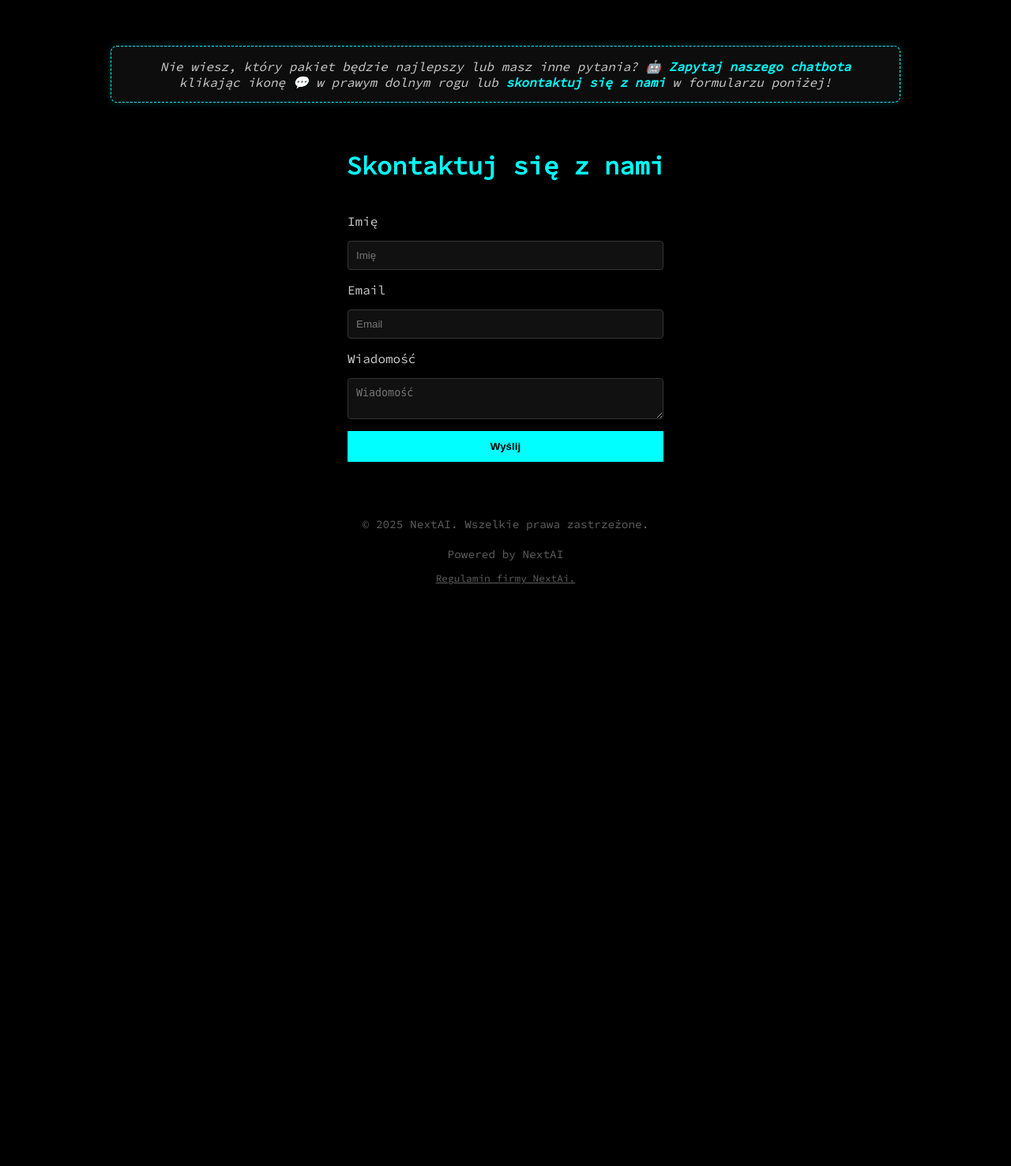
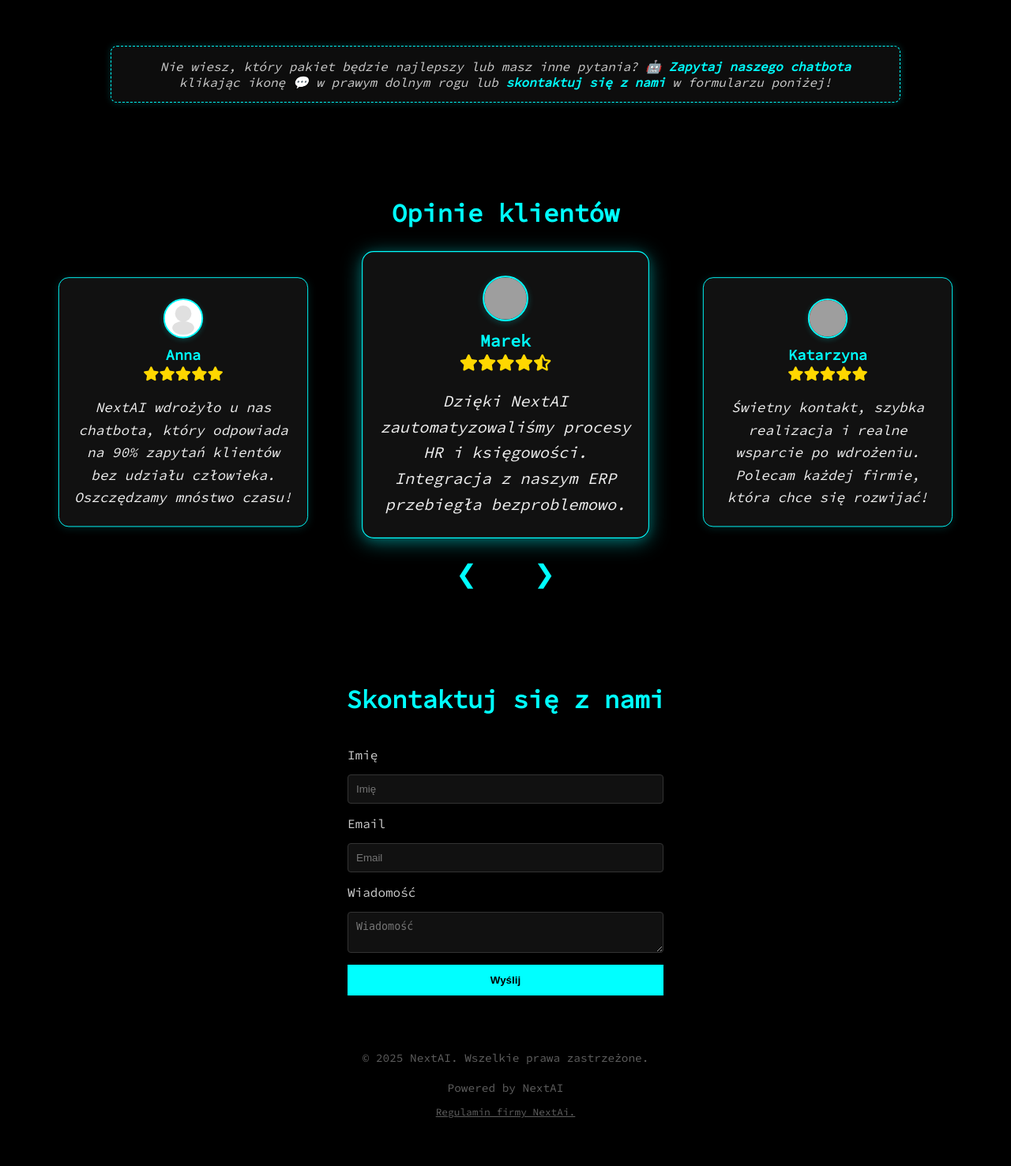
Before and after one commit to MatysiakQ/NextAI, a PHP site: page / in a window 1280 px wide. Shown: the part 5010-6487 px from the top of the page at 79% size. Before the commit the page ends 5750 px from the top, so only its background shows below. Run offline with PHP 8.4, Linux system fonts and the light colour scheme; grey boxes are pictures that could not be loaded.

Commit message:
patrz to to sie zesrasz xd

```diff
--- a/main/index.html
+++ b/main/index.html
@@ -6,17 +6,23 @@
   <meta charset="UTF-8" />
   <meta name="viewport" content="width=device-width, initial-scale=1.0" />
   <meta name="description" content="NextAI – Twój cyfrowy partner w pracy, komunikacji i codzienności." />
+  <meta property="og:title" content="NextAI – Twój Cyfrowy Partner" />
+  <meta property="og:description" content="Automatyzacja, chatboty, AI dla firm. Sprawdź ofertę NextAI!" />
+  <meta property="og:image" content="URL_DO_TWOJEGO_LOGO_LUB_GRAFIKI" />
+  <meta property="og:type" content="website" />
+  <meta property="og:url" content="https://Next-AI.pl/" />
   <title>NextAI – Twój Cyfrowy Partner</title>
   <link href="https://fonts.googleapis.com/css2?family=Source+Code+Pro&display=swap" rel="stylesheet" />
   <link rel="stylesheet" href="https://cdnjs.cloudflare.com/ajax/libs/font-awesome/6.7.2/css/all.min.css"
     integrity="sha512-Evv84Mr4kqVGRNSgIGL/F/aIDqQb7xQ2vcrdIwxfjThSH8CSR7PBEakCr51Ck+w+/U6swU2Im1vVX0SVk9ABhg=="
     crossorigin="anonymous" referrerpolicy="no-referrer" />
   <link rel="stylesheet" href="style.css" />
-  <link rel="icon" type="image/png" href="nextai.jpg">
+  <link rel="icon" href="favicon.ico" type="image/x-icon" />
 
 </head>
 
 <body>
+  <div id="progress-bar"></div>
   <div class="background-grid"></div>
 
   <header class="hero-section">
@@ -289,6 +295,155 @@
 
     </section>
 
+    <!-- TESTIMONIALS SECTION -->
+    <section class="testimonials" id="testimonials">
+      <h2 class="section-title glitch" data-text="Opinie klientów">Opinie klientów</h2>
+      <div class="testimonial-slider">
+        <div class="testimonial-card">
+          <!-- Biały ludzik SVG -->
+          <span class="testimonial-avatar" style="background:#fff;display:flex;align-items:center;justify-content:center;">
+            <svg width="54" height="54" viewBox="0 0 54 54" fill="none">
+              <circle cx="27" cy="20" r="12" fill="#e0e0e0"/>
+              <ellipse cx="27" cy="41" rx="16" ry="10" fill="#e0e0e0"/>
+            </svg>
+          </span>
+          <span class="testimonial-name">Anna</span>
+          <span class="testimonial-stars">
+            <i class="fa fa-star"></i><i class="fa fa-star"></i><i class="fa fa-star"></i><i class="fa fa-star"></i><i class="fa fa-star"></i>
+          </span>
+          <p class="testimonial-text">NextAI wdrożyło u nas chatbota, który odpowiada na 90% zapytań klientów bez udziału człowieka. Oszczędzamy mnóstwo czasu!</p>
+        </div>
+        <div class="testimonial-card">
+          <!-- Zdjęcie polany dla Marka -->
+          <img src="https://images.unsplash.com/photo-1506744038136-46273834b3fb?auto=format&fit=facearea&w=400&h=400&facepad=2" alt="Marek" class="testimonial-avatar" />
+          <span class="testimonial-name">Marek</span>
+          <span class="testimonial-stars">
+            <i class="fa fa-star"></i><i class="fa fa-star"></i><i class="fa fa-star"></i><i class="fa fa-star"></i><i class="fa fa-star-half-alt"></i>
+          </span>
+          <p class="testimonial-text">Dzięki NextAI zautomatyzowaliśmy procesy HR i księgowości. Integracja z naszym ERP przebiegła bezproblemowo.</p>
+        </div>
+        <div class="testimonial-card">
+          <img src="https://randomuser.me/api/portraits/women/65.jpg" alt="Katarzyna" class="testimonial-avatar" />
+          <span class="testimonial-name">Katarzyna</span>
+          <span class="testimonial-stars">
+            <i class="fa fa-star"></i><i class="fa fa-star"></i><i class="fa fa-star"></i><i class="fa fa-star"></i><i class="fa fa-star"></i>
+          </span>
+          <p class="testimonial-text">Świetny kontakt, szybka realizacja i realne wsparcie po wdrożeniu. Polecam każdej firmie, która chce się rozwijać!</p>
+        </div>
+        <div class="testimonial-card">
+          <!-- Biały ludzik SVG -->
+          <span class="testimonial-avatar" style="background:#fff;display:flex;align-items:center;justify-content:center;">
+            <svg width="54" height="54" viewBox="0 0 54 54" fill="none">
+              <circle cx="27" cy="20" r="12" fill="#e0e0e0"/>
+              <ellipse cx="27" cy="41" rx="16" ry="10" fill="#e0e0e0"/>
+            </svg>
+          </span>
+          <span class="testimonial-name">JanekX</span>
+          <span class="testimonial-stars">
+            <i class="fa fa-star"></i><i class="fa fa-star"></i><i class="fa fa-star"></i><i class="fa fa-star"></i><i class="fa-regular fa-star"></i>
+          </span>
+          <p class="testimonial-text">Bardzo szybka reakcja na zgłoszenie i świetna obsługa. Polecam każdemu!</p>
+        </div>
+        <div class="testimonial-card">
+          <img src="https://randomuser.me/api/portraits/men/41.jpg" alt="Piotr" class="testimonial-avatar" />
+          <span class="testimonial-name">Piotr</span>
+          <span class="testimonial-stars">
+            <i class="fa fa-star"></i><i class="fa fa-star"></i><i class="fa fa-star"></i><i class="fa fa-star-half-alt"></i><i class="fa-regular fa-star"></i>
+          </span>
+          <p class="testimonial-text">System NextAI pomógł nam zautomatyzować obsługę klienta. Warto!</p>
+        </div>
+        <div class="testimonial-card">
+          <!-- Biały ludzik SVG -->
+          <span class="testimonial-avatar" style="background:#fff;display:flex;align-items:center;justify-content:center;">
+            <svg width="54" height="54" viewBox="0 0 54 54" fill="none">
+              <circle cx="27" cy="20" r="12" fill="#e0e0e0"/>
+              <ellipse cx="27" cy="41" rx="16" ry="10" fill="#e0e0e0"/>
+            </svg>
+          </span>
+          <span class="testimonial-name">Ewa</span>
+          <span class="testimonial-stars">
+            <i class="fa fa-star"></i><i class="fa fa-star"></i><i class="fa fa-star"></i><i class="fa fa-star"></i><i class="fa fa-star"></i>
+          </span>
+          <p class="testimonial-text">Bardzo polecam! Kontakt z zespołem NextAI to czysta przyjemność.</p>
+        </div>
+        <div class="testimonial-card">
+          <!-- Avatar: kot -->
+          <img src="https://cdn2.thecatapi.com/images/MTY3ODIyMQ.jpg" alt="Ola" class="testimonial-avatar" />
+          <span class="testimonial-name">Ola</span>
+          <span class="testimonial-stars">
+            <i class="fa fa-star"></i><i class="fa fa-star"></i><i class="fa fa-star"></i><i class="fa fa-star"></i><i class="fa fa-star"></i>
+          </span>
+          <p class="testimonial-text">Super wsparcie, szybka odpowiedź na każde pytanie. Polecam każdemu, kto chce mieć nowoczesną firmę!</p>
+        </div>
+        <div class="testimonial-card">
+          <!-- Avatar: pies -->
+          <img src="https://images.dog.ceo/breeds/husky/n02110185_1469.jpg" alt="Bartek" class="testimonial-avatar" />
+          <span class="testimonial-name">Bartek</span>
+          <span class="testimonial-stars">
+            <i class="fa fa-star"></i><i class="fa fa-star"></i><i class="fa fa-star"></i><i class="fa fa-star"></i><i class="fa-regular fa-star"></i>
+          </span>
+          <p class="testimonial-text">Wszystko działa jak należy, wdrożenie przebiegło sprawnie. 4/5, bo zawsze można coś poprawić!</p>
+        </div>
+        <div class="testimonial-card">
+          <!-- Avatar: rowerzysta -->
+          <img src="https://images.unsplash.com/photo-1465101046530-73398c7f28ca?auto=format&fit=facearea&w=400&h=400&facepad=2" alt="Michał" class="testimonial-avatar" />
+          <span class="testimonial-name">Michał</span>
+          <span class="testimonial-stars">
+            <i class="fa fa-star"></i><i class="fa fa-star"></i><i class="fa fa-star"></i><i class="fa fa-star"></i><i class="fa fa-star"></i>
+          </span>
+          <p class="testimonial-text">NextAI to prawdziwy gamechanger. Automatyzacja faktur i powiadomień działa bez zarzutu!</p>
+        </div>
+        <div class="testimonial-card">
+          <!-- Avatar: piesek -->
+          <img src="https://images.dog.ceo/breeds/poodle-toy/n02113624_9550.jpg" alt="Julia" class="testimonial-avatar" />
+          <span class="testimonial-name">julka_tech</span>
+          <span class="testimonial-stars">
+            <i class="fa fa-star"></i><i class="fa fa-star"></i><i class="fa fa-star"></i><i class="fa fa-star"></i><i class="fa fa-star"></i>
+          </span>
+          <p class="testimonial-text">Bardzo intuicyjny panel administracyjny i świetny kontakt z zespołem NextAI.</p>
+        </div>
+        <div class="testimonial-card">
+          <!-- Avatar: kotek -->
+          <img src="https://cdn2.thecatapi.com/images/bpc.jpg" alt="Tomasz" class="testimonial-avatar" />
+          <span class="testimonial-name">Tomasz</span>
+          <span class="testimonial-stars">
+            <i class="fa fa-star"></i><i class="fa fa-star"></i><i class="fa fa-star"></i><i class="fa fa-star"></i><i class="fa fa-star-half-alt"></i>
+          </span>
+          <p class="testimonial-text">Dobre ceny, szybka realizacja, polecam każdemu przedsiębiorcy!</p>
+        </div>
+        <div class="testimonial-card">
+          <!-- Avatar: piesek -->
+          <img src="https://images.dog.ceo/breeds/beagle/n02088364_11136.jpg" alt="Krzysztof" class="testimonial-avatar" />
+          <span class="testimonial-name">krzysiek_biz</span>
+          <span class="testimonial-stars">
+            <i class="fa fa-star"></i><i class="fa fa-star"></i><i class="fa fa-star"></i><i class="fa fa-star"></i><i class="fa-regular fa-star"></i>
+          </span>
+          <p class="testimonial-text">Dobra obsługa, szybka odpowiedź, ale panel mógłby być bardziej rozbudowany.</p>
+        </div>
+        <div class="testimonial-card">
+          <!-- Avatar: samochód -->
+          <img src="https://images.unsplash.com/photo-1464983953574-0892a716854b?auto=format&fit=facearea&w=400&h=400&facepad=2" alt="Agnieszka" class="testimonial-avatar" />
+          <span class="testimonial-name">Agnieszka</span>
+          <span class="testimonial-stars">
+            <i class="fa fa-star"></i><i class="fa fa-star"></i><i class="fa fa-star"></i><i class="fa fa-star"></i><i class="fa fa-star"></i>
+          </span>
+          <p class="testimonial-text">Polecam każdemu, kto chce zautomatyzować swoją firmę. NextAI to świetny wybór!</p>
+        </div>
+        <div class="testimonial-card">
+          <!-- Avatar: kotek -->
+          <img src="https://cdn2.thecatapi.com/images/6qi.jpg" alt="Natalia" class="testimonial-avatar" />
+          <span class="testimonial-name">natalka.dev</span>
+          <span class="testimonial-stars">
+            <i class="fa fa-star"></i><i class="fa fa-star"></i><i class="fa fa-star"></i><i class="fa fa-star"></i><i class="fa-regular fa-star"></i>
+          </span>
+          <p class="testimonial-text">Bardzo dobra współpraca, choć wdrożenie trwało trochę dłużej niż zakładano.</p>
+        </div>
+      </div>
+      <div class="testimonial-controls">
+        <button class="testimonial-prev" aria-label="Poprzednia opinia">&#10094;</button>
+        <button class="testimonial-next" aria-label="Następna opinia">&#10095;</button>
+      </div>
+    </section>
 
     <section id="contact" class="contact spotlight">
       <h2 class="section-title glitch" data-text="Skontaktuj się z nami">Skontaktuj się z nami</h2>
--- a/main/main.js
+++ b/main/main.js
@@ -512,21 +512,85 @@ document.querySelector('.contact-form').addEventListener('submit', async functio
 });
 
 // Testimonials slider
-document.addEventListener('DOMContentLoaded', () => {
+(function(){
   const testimonials = document.querySelectorAll('.testimonial-card');
   const prevBtn = document.querySelector('.testimonial-prev');
   const nextBtn = document.querySelector('.testimonial-next');
+  if (!testimonials.length) return;
   let idx = 0;
-  if (testimonials.length) testimonials[0].classList.add('active');
-  function showTestimonial(i) {
-    testimonials.forEach((el, j) => el.classList.toggle('active', j === i));
+  let autoInterval = null;
+
+  function updateTestimonials() {
+    testimonials.forEach((el, i) => {
+      el.classList.remove('left', 'center', 'right', 'hidden');
+      if (i === idx % testimonials.length) {
+        el.classList.add('left');
+      } else if (i === (idx + 1) % testimonials.length) {
+        el.classList.add('center');
+      } else if (i === (idx + 2) % testimonials.length) {
+        el.classList.add('right');
+      } else {
+        el.classList.add('hidden');
+      }
+    });
   }
+
+  function nextTestimonial() {
+    idx = (idx + 1) % testimonials.length;
+    updateTestimonials();
+  }
+
+  function prevTestimonial() {
+    idx = (idx - 1 + testimonials.length) % testimonials.length;
+    updateTestimonials();
+  }
+
+  function startAutoSlide() {
+    if (autoInterval) clearInterval(autoInterval);
+    autoInterval = setInterval(nextTestimonial, 5000);
+  }
+
+  updateTestimonials();
+  startAutoSlide();
+
   prevBtn?.addEventListener('click', () => {
-    idx = (idx - 1 + testimonials.length) % testimonials.length;
-    showTestimonial(idx);
+    prevTestimonial();
+    startAutoSlide();
   });
   nextBtn?.addEventListener('click', () => {
-    idx = (idx + 1) % testimonials.length;
-    showTestimonial(idx);
+    nextTestimonial();
+    startAutoSlide();
+  });
+})();
+
+document.querySelector('.newsletter-form')?.addEventListener('submit', function(e) {
+  e.preventDefault();
+  const email = this.newsletter_email.value.trim();
+  if (!/^[^\s@]+@[^\s@]+\.[^\s@]+$/.test(email)) return alert('Podaj poprawny email!');
+  // Tu możesz dodać fetch do backendu lub Mailchimp
+  this.reset();
+  document.querySelector('.newsletter-success').classList.remove('hidden');
+  setTimeout(() => document.querySelector('.newsletter-success').classList.add('hidden'), 4000);
+});
+
+window.addEventListener('DOMContentLoaded', () => {
+  const bar = document.getElementById('progress-bar');
+  if (!bar) return;
+  let width = 0;
+  bar.style.width = '0';
+  const interval = setInterval(() => {
+    width += Math.random() * 10;
+    bar.style.width = Math.min(width, 90) + '%';
+    if (width >= 90) clearInterval(interval);
+  }, 120);
+  window.addEventListener('load', () => {
+    bar.style.width = '100%';
+    setTimeout(() => bar.style.opacity = '0', 400);
   });
 });
+
+window.addEventListener('scroll', () => {
+  document.querySelectorAll('section').forEach((sec, i) => {
+    sec.style.backgroundPositionY = `${window.scrollY * 0.05 * (i % 2 === 0 ? 1 : -1)}px`;
+  });
+});
--- a/main/style.css
+++ b/main/style.css
@@ -291,6 +291,10 @@ a:hover {
 section {
   padding: 60px 20px;
   text-align: center;
+  background-position: center 0;
+  background-repeat: no-repeat;
+  background-size: cover;
+  transition: background-position 0.3s;
 }
 
 .section-title {
@@ -1759,3 +1763,258 @@ textarea:-moz-autofill {
     margin-bottom: 18px;
   }
 }
+
+.newsletter {
+  margin: 60px auto 0 auto;
+  max-width: 500px;
+  text-align: center;
+}
+.newsletter-form {
+  display: flex;
+  gap: 10px;
+  justify-content: center;
+  margin-top: 18px;
+}
+.newsletter-form input[type="email"] {
+  padding: 12px;
+  border: 1px solid var(--accent-default);
+  border-radius: 6px;
+  background: #111;
+  color: #fff;
+  font-size: 1rem;
+  width: 60%;
+}
+.newsletter-form button {
+  padding: 12px 24px;
+  background: var(--accent-premium);
+  color: #fff;
+  border: none;
+  border-radius: 6px;
+  font-weight: bold;
+  cursor: pointer;
+  font-size: 1rem;
+  transition: background .3s;
+}
+.newsletter-form button:hover {
+  background: #a347ff;
+}
+.newsletter-success {
+  color: #0ff;
+  margin-top: 18px;
+  font-weight: bold;
+  font-size: 1.1rem;
+}
+
+/*=========================================
+  TESTIMONIALS
+=========================================*/
+.testimonials {
+  margin: 60px auto 0 auto;
+  max-width: 1100px;
+  text-align: center;
+}
+.testimonial-slider {
+  position: relative;
+  display: flex;
+  justify-content: center;
+  align-items: stretch;
+  min-height: 360px;
+  margin-bottom: 18px;
+  flex-wrap: nowrap;
+  overflow: visible;
+  gap: 48px;
+}
+.testimonial-card {
+  background: #111;
+  border: 1.5px solid var(--accent-default);
+  border-radius: 14px;
+  padding: 28px 18px 18px 18px;
+  color: #eee;
+  font-size: 1.1rem;
+  box-shadow: 0 2px 12px #0ff2;
+  width: 340px;
+  min-width: 340px;
+  max-width: 340px;
+  min-height: 340px;
+  height: 340px;
+  text-align: center;
+  display: flex;
+  flex-direction: column;
+  align-items: center;
+  position: absolute;
+  top: 0;
+  left: 50%;
+  opacity: 0;
+  pointer-events: none;
+  transform: scale(0.9) translateX(-50%) translateY(30px);
+  transition:
+    opacity .5s cubic-bezier(.4,1.2,.6,1),
+    transform .5s cubic-bezier(.4,1.2,.6,1),
+    box-shadow .5s;
+  z-index: 1;
+}
+.testimonial-card.left {
+  opacity: 1;
+  pointer-events: auto;
+  transform: translateX(-170%) scale(0.93) translateY(10px);
+  z-index: 2;
+}
+.testimonial-card.center {
+  opacity: 1;
+  pointer-events: auto;
+  transform: translateX(-50%) scale(1.07) translateY(0);
+  box-shadow: 0 4px 24px #0ff6, 0 2px 12px #0ff2;
+  z-index: 3;
+}
+.testimonial-card.right {
+  opacity: 1;
+  pointer-events: auto;
+  transform: translateX(70%) scale(0.93) translateY(10px);
+  z-index: 2;
+}
+.testimonial-card.hidden {
+  opacity: 0;
+  pointer-events: none;
+  transform: scale(0.9) translateX(-50%) translateY(30px);
+  z-index: 1;
+}
+.testimonial-avatar {
+  width: 54px;
+  height: 54px;
+  border-radius: 50%;
+  border: 2px solid var(--accent-default);
+  object-fit: cover;
+  box-shadow: 0 2px 8px #0ff3;
+  background: #222;
+  margin-bottom: 10px;
+  display: flex;
+  align-items: center;
+  justify-content: center;
+}
+.testimonial-card .testimonial-avatar svg {
+  display: block;
+  width: 54px;
+  height: 54px;
+}
+.testimonial-name {
+  font-weight: bold;
+  font-size: 1.13em;
+  color: var(--accent-default);
+  margin-bottom: 2px;
+  display: block;
+}
+.testimonial-stars {
+  color: #FFD700;
+  font-size: 1.1em;
+  margin-bottom: 8px;
+  display: block;
+}
+.testimonial-text {
+  margin-top: 4px;
+  color: #eee;
+  font-size: 1.08em;
+  line-height: 1.6;
+  font-style: italic;
+  text-align: center;
+  flex: 1 1 auto;
+  display: flex;
+  align-items: center;
+  justify-content: center;
+}
+.testimonial-controls {
+  margin-top: 0;
+  display: flex;
+  justify-content: center;
+  gap: 48px; /* większy odstęp między strzałkami */
+}
+.testimonial-controls button {
+  background: none;
+  border: none;
+  color: var(--accent-default);
+  font-size: 2rem;
+  cursor: pointer;
+  transition: color .3s;
+  padding: 0 12px; /* dodatkowy odstęp od kafelków */
+}
+
+.testimonial-controls button:hover {
+  color: #00ffe0;
+}
+@media (max-width: 1100px) {
+  .testimonial-slider {
+    gap: 24px;
+  }
+  .testimonial-card {
+    width: 280px;
+    min-width: 280px;
+    max-width: 280px;
+    min-height: 320px;
+    height: 320px;
+    font-size: 1em;
+  }
+  .testimonial-card.left {
+    transform: translateX(-140%) scale(0.93) translateY(10px);
+  }
+  .testimonial-card.right {
+    transform: translateX(40%) scale(0.93) translateY(10px);
+  }
+}
+@media (max-width: 900px) {
+  .testimonial-slider {
+    gap: 12px;
+  }
+  .testimonial-card {
+    width: 180px;
+    min-width: 180px;
+    max-width: 180px;
+    min-height: 220px;
+    height: 220px;
+    font-size: 0.98em;
+  }
+  .testimonial-card.left {
+    transform: translateX(-110%) scale(0.93) translateY(10px);
+  }
+  .testimonial-card.right {
+    transform: translateX(10%) scale(0.93) translateY(10px);
+  }
+}
+@media (max-width: 700px) {
+  .testimonial-card {
+    max-width: 98vw;
+    min-width: 0;
+    width: 98vw;
+    font-size: 0.97em;
+    min-height: 0;
+    height: auto;
+  }
+}
+@media (max-width: 600px) {
+  .testimonial-slider {
+    min-height: 0;
+    height: auto;
+    gap: 0;
+  }
+  .testimonial-card {
+    position: static;
+    opacity: 1 !important;
+    pointer-events: auto !important;
+    transform: none !important;
+    max-width: 98vw;
+    min-width: 0;
+    width: 98vw;
+    font-size: 0.97em;
+    padding: 14px 6px 10px 6px;
+    margin-bottom: 12px;
+    z-index: 1 !important;
+    min-height: 0;
+    height: auto;
+  }
+  .testimonial-card.hidden {
+    display: none !important;
+  }
+  .testimonial-card.left,
+  .testimonial-card.center,
+  .testimonial-card.right {
+    display: block !important;
+  }
+}
```
